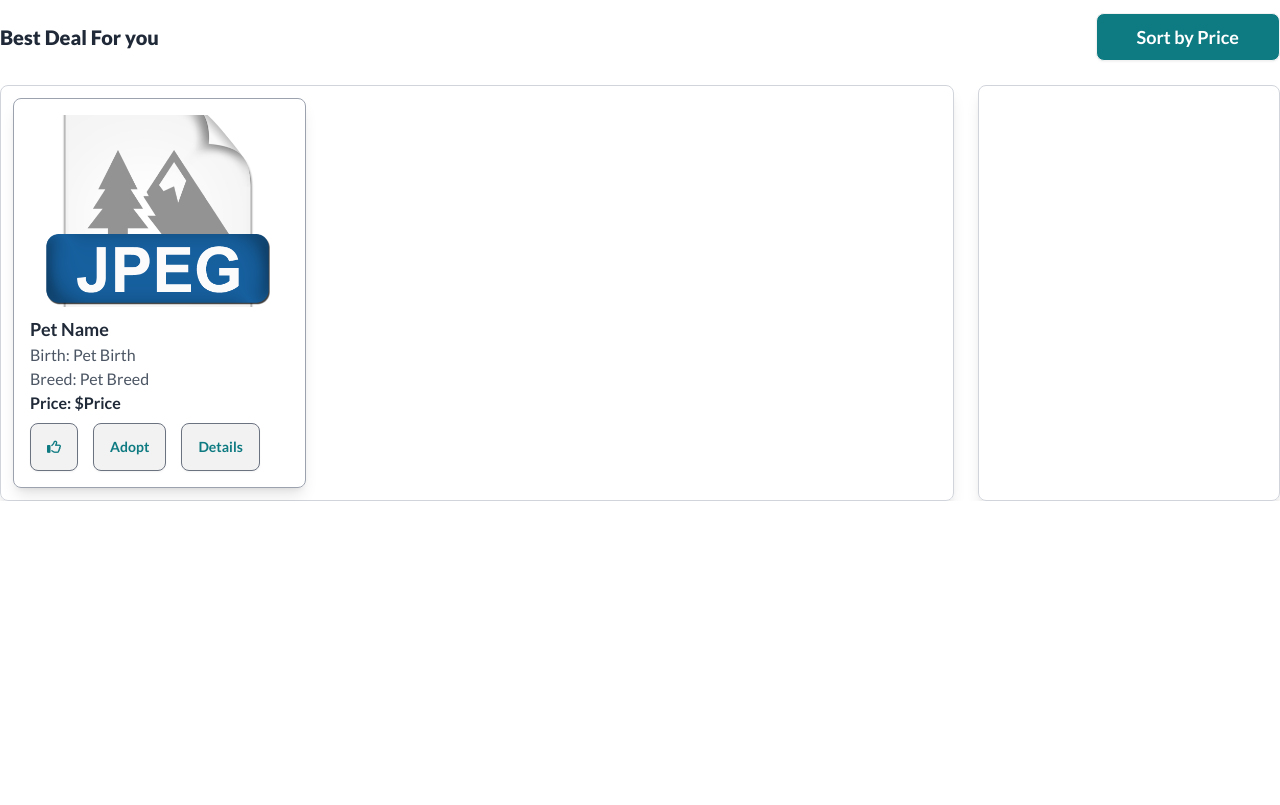
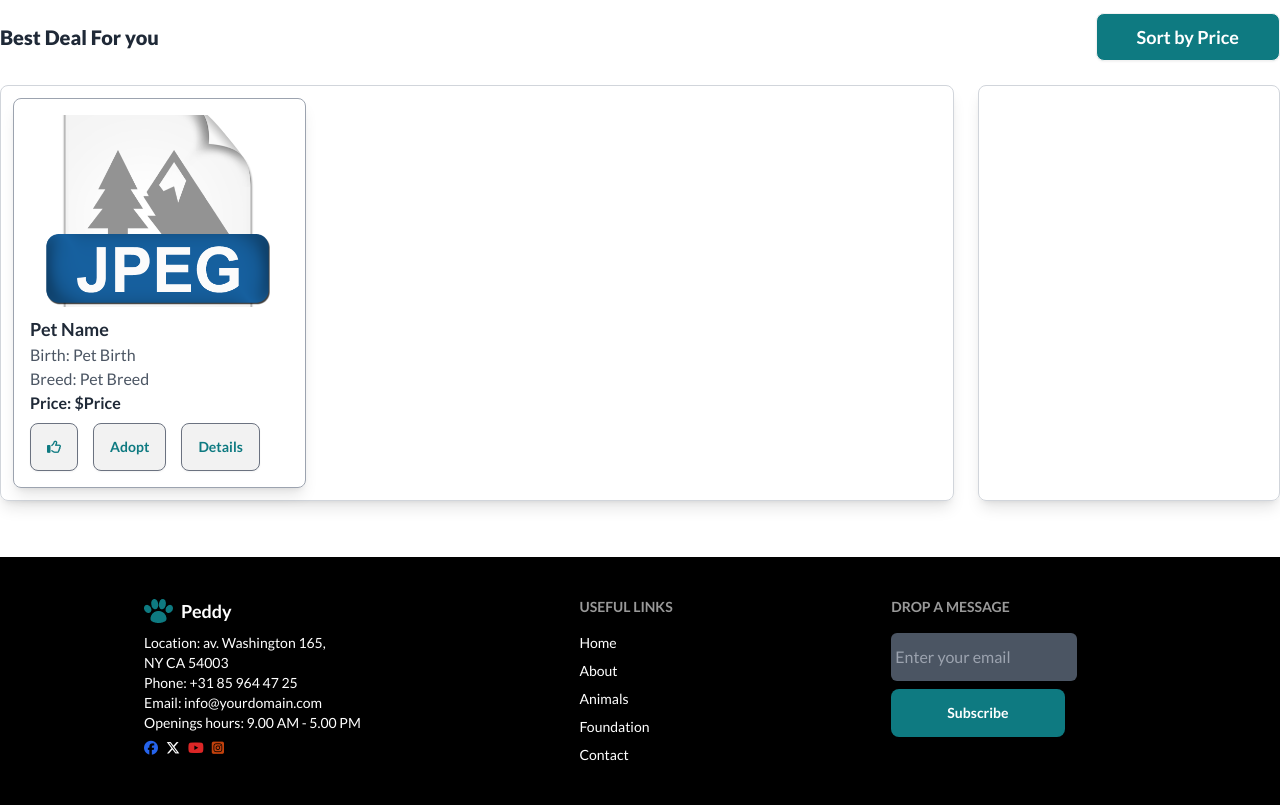
Before and after one commit to shafriki/Assignment_06, a plain HTML site: page index.html in a window 1280 px wide. Shown: the part 979-1784 px from the top of the page. Before the commit the page ends 1480 px from the top, so only its background shows below. Drawn offline with nearby package versions, Linux system fonts and the light colour scheme.

Commit message:
added footer part

```diff
--- a/index.html
+++ b/index.html
@@ -192,5 +192,40 @@
   <!-- pet section end -->
 </main>
 <!-- main section end -->
+
+<!-- footer section start -->
+<footer class="footer bg-black text-base-content lg:pl-36 pl-10 pt-10 pb-10 text-white mt-14">
+  <aside>
+    <div class="flex items-center gap-2"><img src="./images/logo.webp" alt=""> <p class="font-bold text-lg">Peddy</p></div>
+    <p>Location: av. Washington 165,<br> NY CA 54003 <br>
+      Phone: +31 85 964 47 25 <br>
+      Email: info@yourdomain.com <br>
+      Openings hours: 9.00 AM - 5.00 PM</p>
+      <div class="flex items-center gap-x-2">
+          <i class="fa-brands fa-facebook text-blue-600"></i>
+          <i class="fa-brands fa-x-twitter text-white"></i>
+          <i class="fa-brands fa-youtube text-red-600"></i>
+          <i class="fa-brands fa-square-instagram text-orange-700"></i>
+      </div>
+  </aside>
+  <nav>
+    <h6 class="footer-title">Useful Links</h6>
+    <a class="link link-hover">Home</a>
+    <a class="link link-hover">About</a>
+    <a class="link link-hover">Animals</a>
+    <a class="link link-hover">Foundation</a>
+    <a class="link link-hover">Contact</a>
+  </nav>
+
+  <nav>
+    <h6 class="footer-title">Drop a Message</h6>
+    <input type="text" placeholder="Enter your email" class="py-3 px-1 text-base rounded-md bg-gray-600">
+    <button class="btn bg-[#0E7A81] text-white border-none px-14">Subscribe</button>
+  </nav>
+</footer>
+<!-- footer section end -->
+
+<!-- JavaScript link -->
+<script src="peddy.js"></script>
   </body>
 </html>
```
